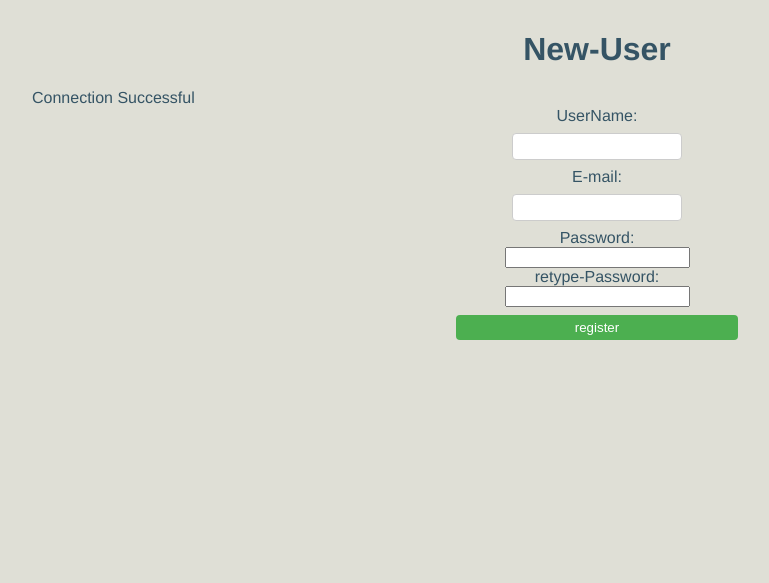
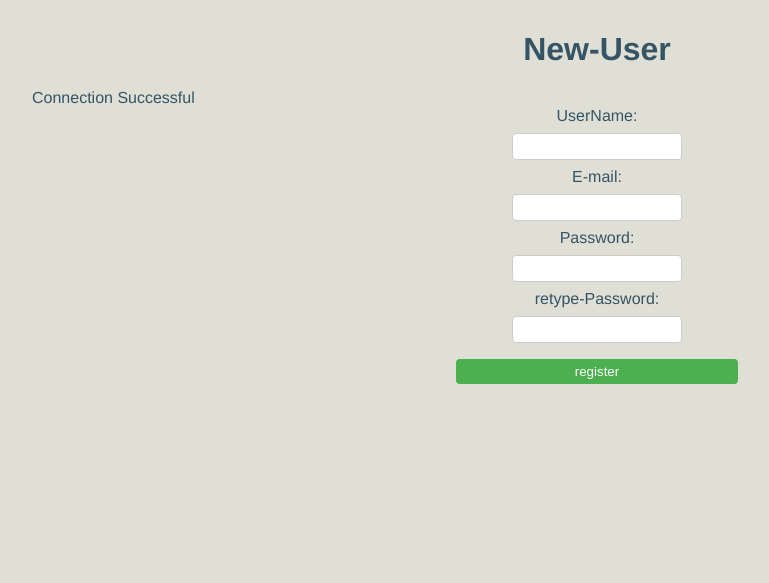
Before and after one commit to kharsala/Khan_Aziz_Assignment2, a PHP site: page /registration.php in a window 1280 px wide. Shown: the part 44-627 px from the top of the page, without its empty margins (43-812 px from the left). Run offline with PHP 8.4, Linux system fonts and the light colour scheme.

Commit message:
made changes to the  app.css file added the input[type=password], select tag

```diff
--- a/app.css
+++ b/app.css
@@ -106,6 +106,15 @@ input[type=text], select {
     border-radius: 4px;
     box-sizing: border-box;
 }
+input[type=password], select {
+    width: 15%;
+    padding: 5px 10px;
+    margin: 8px 0;
+    display: inline-block;
+    border: 1px solid #ccc;
+    border-radius: 4px;
+    box-sizing: border-box;
+}
 
 input[type=submit] {
     width: 25%;
```
